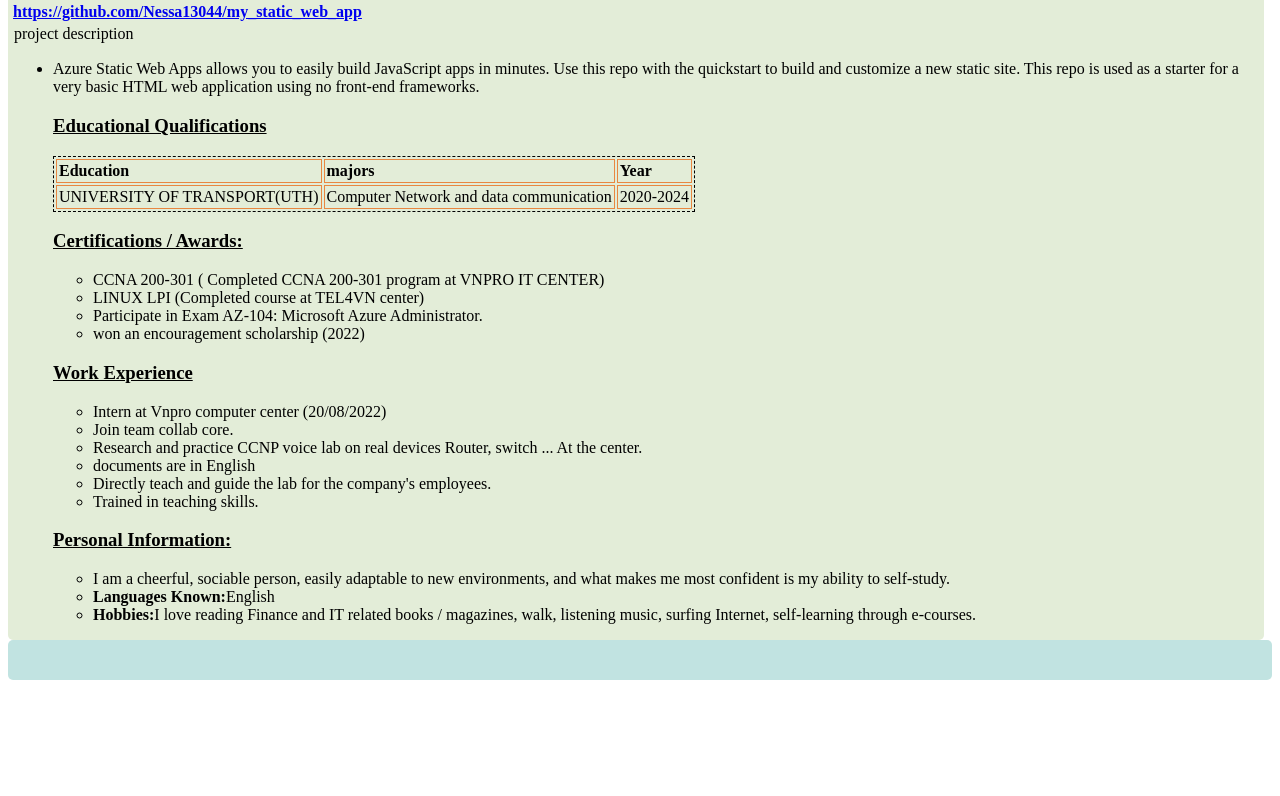
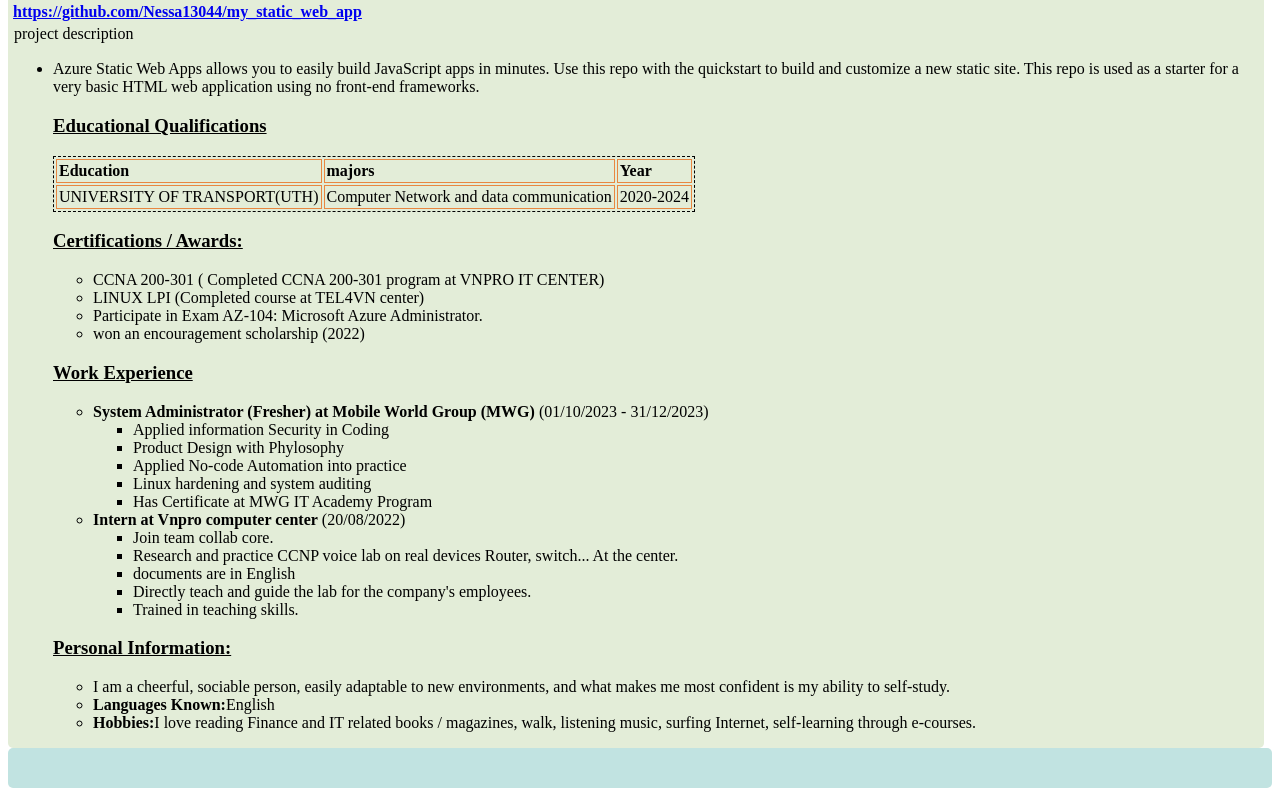
Before and after one commit to Nessa13044/my_static_web_app, a website: page src/index.html in a window 1280 px wide. Shown: the part 499-1295 px from the top of the page. Before the commit the page ends 1187 px from the top, so only its background shows below. Drawn offline with Linux system fonts and the light colour scheme.

Commit message:
Update index.html

```diff
--- a/src/index.html
+++ b/src/index.html
@@ -73,18 +73,34 @@ This repo is used as a starter for a very basic HTML web application using no fr
                 <li>won an encouragement scholarship (2022) </li>
             </ul>
             </p>
-            <h3> Work Experience </h3>
-             <p>
-              <ul>
-               <li>Intern at Vnpro computer center (20/08/2022)</li>
-               <li>Join team collab core.</li>
-               <li>Research and practice CCNP voice lab on
-real devices Router, switch ... At the center.</li>
-               <li>documents are in English</li>
-               <li>Directly teach and guide the lab for the
-company's employees.</li>
-               <li>Trained in teaching skills.</li>
-              </ul>
+            <h3>Work Experience</h3>
+
+            <ul>
+                <li>
+                    <b>System Administrator (Fresher) at Mobile World Group (MWG) </b> (01/10/2023 - 31/12/2023)
+                    <ul>
+                        <li>Applied information Security in Coding</li>
+                        <li>Product Design with Phylosophy</li>
+                        <li>Applied No-code Automation into practice</li>
+                        <li>Linux hardening and system auditing</li>
+                        <li>Has Certificate at MWG IT Academy Program</li>
+                    </ul>
+                </li>
+            </ul>
+
+
+            <ul>
+                <li>
+                    <b>Intern at Vnpro computer center</b> (20/08/2022)
+                    <ul>
+                        <li>Join team collab core.</li>
+                        <li>Research and practice CCNP voice lab on real devices Router, switch... At the center.</li>
+                        <li>documents are in English</li>
+                        <li>Directly teach and guide the lab for the company's employees.</li>
+                        <li>Trained in teaching skills.</li>
+                    </ul>
+                </li>
+            </ul>
              </p>
             <h3>Personal Information:</h3>
             <p>
```
